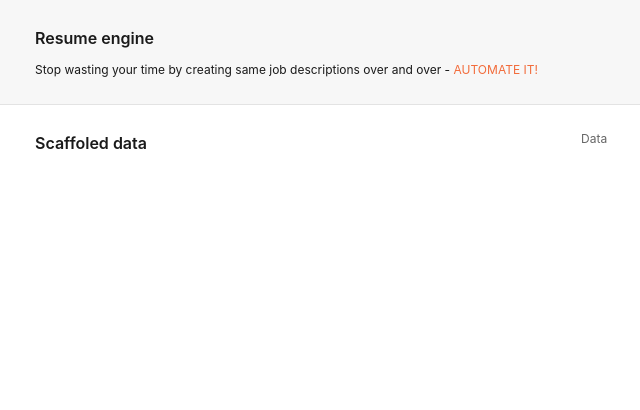
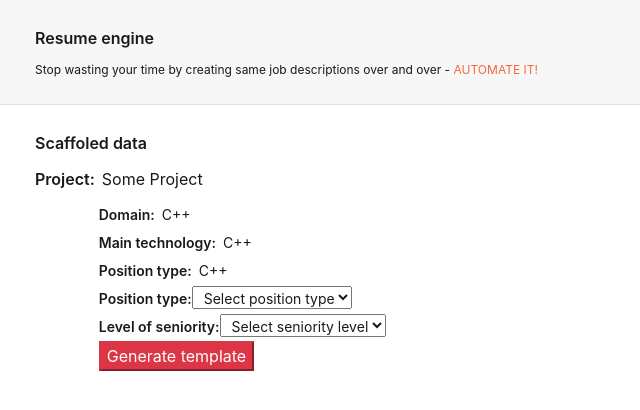
Before and after one commit to safoxe/resume-template-engine, an Angular app: page /scaffold-menu in a window 1280 px wide. Shown: the top 410 px of the page, without its empty margins (74-714 px from the left). Built offline with nearby package versions, Linux system fonts and the light colour scheme.

Commit message:
Added basic plugin form

```diff
--- a/src/app/app.module.ts
+++ b/src/app/app.module.ts
@@ -2,13 +2,14 @@ import { BrowserModule } from '@angular/platform-browser';
 import { NgModule } from '@angular/core';
 
 import { NgbModule } from '@ng-bootstrap/ng-bootstrap';
+import { ReactiveFormsModule } from '@angular/forms';
 import { AppRoutingModule } from './app-routing.module';
 import { AppComponent } from './app.component';
 import { ScaffoldMenuComponent } from './components/scaffold-menu/scaffold-menu.component';
 
 @NgModule({
   declarations: [AppComponent, ScaffoldMenuComponent],
-  imports: [BrowserModule, AppRoutingModule, NgbModule],
+  imports: [BrowserModule, AppRoutingModule, NgbModule, ReactiveFormsModule],
   providers: [],
   bootstrap: [AppComponent],
 })
--- a/src/app/components/scaffold-menu/scaffold-menu.component.css
+++ b/src/app/components/scaffold-menu/scaffold-menu.component.css
@@ -12,8 +12,6 @@
 }
 
 .heading {
-  display: flex;
-  flex-direction: row;
   padding-bottom: 8px;
   align-items: baseline;
   font-style: normal;
@@ -21,6 +19,35 @@
   font-size: 16px;
   line-height: 28px;
   color: #1a1a1a;
+}
+
+.text-description {
+  padding-left: 7px;
+  padding-top: 2px;
+  align-items: baseline;
+  color: #1a1a1a;
+}
+
+.heading-small {
+  padding-bottom: 8px;
+  align-items: baseline;
+  font-style: normal;
+  font-weight: 600;
+  font-size: 14px;
+  line-height: 28px;
+  color: #1a1a1a;
+}
+
+.text-description-small {
+  padding-left: 7px;
+  padding-top: 2px;
+  font-size: 14px;
+  align-items: baseline;
+  color: #1a1a1a;
+}
+
+.scaffold-text {
+  padding-left: 6%;
 }
 
 .header-text {
--- a/src/app/components/scaffold-menu/scaffold-menu.component.html
+++ b/src/app/components/scaffold-menu/scaffold-menu.component.html
@@ -9,9 +9,56 @@
         </div>
       </div>
     </div>
-    <div class="row scaffold-body">
-      <div class="col-sm heading">Scaffoled data</div>
-      <div class="col-sm scaffold-info">Data</div>
+    <div class="scaffold-body">
+      <div class="row">
+        <div class="col-sm heading">Scaffoled data</div>
+      </div>
+      <div class="row">
+        <div class="col-sm">
+          <div class="d-flex">
+            <span class="heading">Project:</span>
+            <span class="text-description">{{ projectName }}</span>
+          </div>
+
+          <div class="scaffold-text">
+            <span class="heading-small">Domain:</span>
+            <span class="text-description-small">{{ mainTechnology }}</span>
+          </div>
+
+          <div class="scaffold-text">
+            <span class="heading-small">Main technology:</span>
+            <span class="text-description-small">{{ mainTechnology }}</span>
+          </div>
+
+          <div class="scaffold-text">
+            <span class="heading-small">Position type:</span>
+            <span class="text-description-small">{{ mainTechnology }}</span>
+          </div>
+
+          <form [formGroup]="resumeForm" (ngSubmit)="generateTemplate()">
+            <div class="scaffold-text">
+              <span class="heading-small">Position type:</span>
+              <select formControlName="positionType" class="text-description-small">
+                <option value="">Select position type</option>
+                <option *ngFor="let position of getPositionIds()" [value]="position">{{getPositionName(position)}}</option>
+              </select>
+            </div>
+
+            <div class="scaffold-text">
+              <span class="heading-small">Level of seniority:</span>
+              <select formControlName="seniorityLevel" class="text-description-small">
+                <option value="">Select seniority level</option>
+                <option *ngFor="let level of getSeniorityIds()" [value]="level">{{getSeniorityName(level)}}</option>
+              </select>
+            </div>
+
+            <div class="scaffold-text">
+              <button class="btn-danger">Generate template</button>
+            </div>
+          </form>
+
+        </div>
+      </div>
     </div>
   </div>
 </div>
--- a/src/app/components/scaffold-menu/scaffold-menu.component.ts
+++ b/src/app/components/scaffold-menu/scaffold-menu.component.ts
@@ -1,4 +1,12 @@
 import { Component, OnInit } from '@angular/core';
+import { FormBuilder, Validators } from '@angular/forms';
+import { PositionId, positionIds, PositionName, positions } from './types/position.type';
+import {
+  SeniorityId,
+  seniorityIds,
+  SeniorityName,
+  seniorityTypes,
+} from './types/seniority-level.type';
 
 @Component({
   selector: 'app-scaffold-menu',
@@ -6,5 +14,36 @@ import { Component, OnInit } from '@angular/core';
   styleUrls: ['./scaffold-menu.component.css'],
 })
 export class ScaffoldMenuComponent implements OnInit {
+  projectName = 'Some Project';
+
+  mainTechnology = 'C++';
+
+  domain = 'domain';
+
+  constructor(private formBuilder: FormBuilder) {}
+
+  resumeForm = this.formBuilder.group({
+    seniorityLevel: ['', Validators.required],
+    positionType: ['', Validators.required],
+  });
+
   ngOnInit(): void {}
+
+  getPositionIds(): PositionId[] {
+    return positionIds;
+  }
+
+  getSeniorityIds(): SeniorityId[] {
+    return seniorityIds;
+  }
+
+  getPositionName(positionId: PositionId): PositionName {
+    return positions[positionId];
+  }
+
+  getSeniorityName(seniorityId: SeniorityId): SeniorityName {
+    return seniorityTypes[seniorityId];
+  }
+
+  generateTemplate(): void {}
 }
--- /dev/null
+++ b/src/app/components/scaffold-menu/types/position.type.ts
@@ -0,0 +1,9 @@
+export const positionIds = ['developer', 'testEngineer'];
+
+export type PositionId = typeof positionIds[number];
+export type PositionName = 'Developer' | 'Test Engineer';
+
+export const positions: Record<PositionId, PositionName> = {
+  developer: 'Developer',
+  testEngineer: 'Test Engineer',
+};
--- /dev/null
+++ b/src/app/components/scaffold-menu/types/seniority-level.type.ts
@@ -0,0 +1,20 @@
+export enum Seniority {
+  lead = 'Lead',
+  senior = 'Senior',
+  middle = 'Middle',
+  junior = 'Junior',
+  trainee = 'Trainee',
+}
+
+export const seniorityIds = ['lead', 'senior', 'middle', 'junior', 'trainee'];
+
+export type SeniorityId = typeof seniorityIds[number];
+export type SeniorityName = 'Lead' | 'Senior' | 'Middle' | 'Junior' | 'Trainee';
+
+export const seniorityTypes: Record<SeniorityId, SeniorityName> = {
+  lead: 'Lead',
+  senior: 'Senior',
+  middle: 'Middle',
+  junior: 'Junior',
+  trainee: 'Trainee',
+};
--- a/tsconfig.app.json
+++ b/tsconfig.app.json
@@ -7,5 +7,5 @@
     "allowJs": true
   },
   "files": ["src/main.ts", "src/polyfills.ts"],
-  "include": ["src/**/*.d.ts", "src/allow_plugin.ts"]
+  "include": ["src/allow_plugin.ts","src/**/*.d.ts"]
 }
```
Also changed, not shown: src/allow_plugin.ts (+5 -8 lines).
